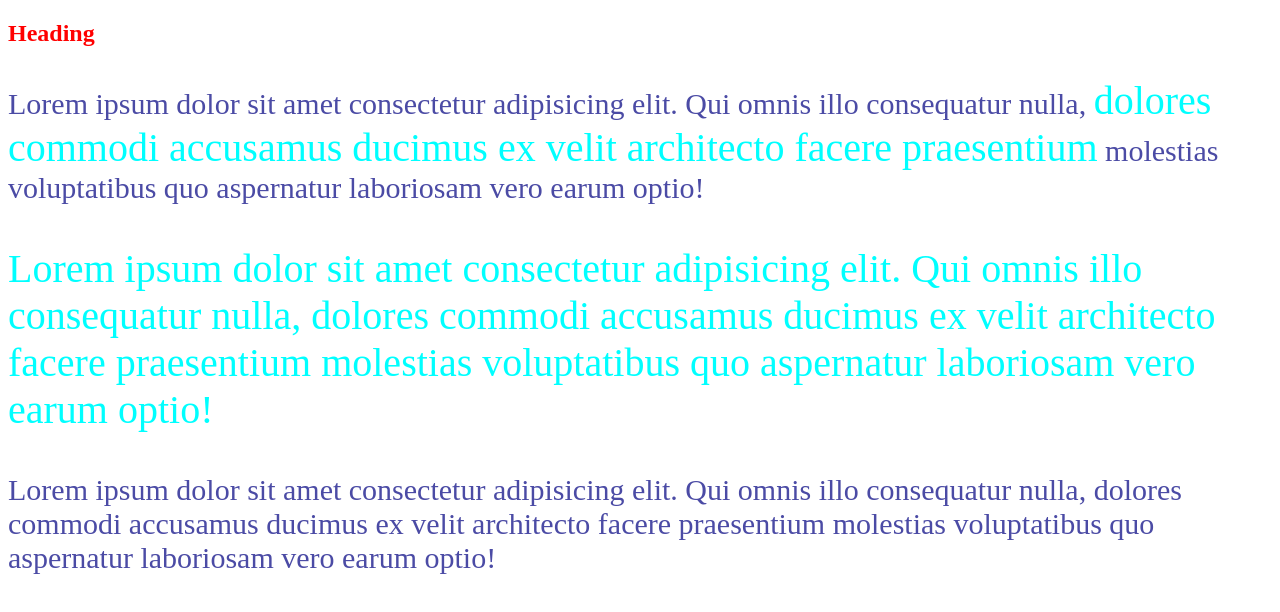
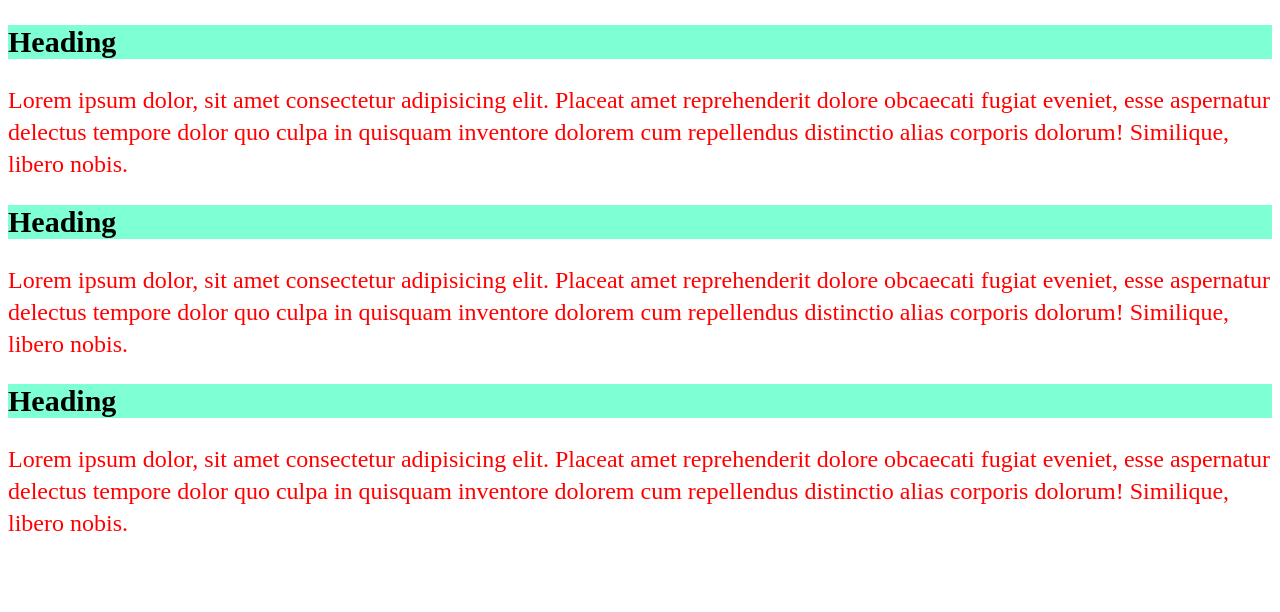
Before and after one commit to wastarot/-----, a plain HTML site: page index.html in a window 1280 px wide. Drawn offline with Linux system fonts and the light colour scheme.

Commit message:
syle.css

```diff
--- a/index.html
+++ b/index.html
@@ -4,51 +4,19 @@
     <meta charset="UTF-8" />
     <meta http-equiv="X-UA-Compatible" content="IE=edge" />
     <meta name="viewport" content="width=device-width, initial-scale=1.0" />
+    <link rel="stylesheet" href="./style.css">
     <style>
-      h2 {
-        color: red;
-      }
-      p {
-        color: rgb(75, 75, 165);
-        font-size: 30px;
-      }
-      #p2 {
-        color: aqua;
-        font-size: 40px;
-      }
-      .newTextClass {
-        color: aqua;
-        font-size: 40px;
-      }
+
     </style>
     <title>Document</title>
   </head>
-  <body>
-    <section>
-      <article>
-        <h2>Heading</h2>
-        <p>
-          Lorem ipsum dolor sit amet consectetur adipisicing elit. Qui omnis
-          illo consequatur nulla,
-          <span class="newTextClass"
-            >dolores commodi accusamus ducimus ex velit architecto facere
-            praesentium</span
-          >
-          molestias voluptatibus quo aspernatur laboriosam vero earum optio!
-        </p>
-        <p id="p2" class="newTextClass">
-          Lorem ipsum dolor sit amet consectetur adipisicing elit. Qui omnis
-          illo consequatur nulla, dolores commodi accusamus ducimus ex velit
-          architecto facere praesentium molestias voluptatibus quo aspernatur
-          laboriosam vero earum optio!
-        </p>
-        <p>
-          Lorem ipsum dolor sit amet consectetur adipisicing elit. Qui omnis
-          illo consequatur nulla, dolores commodi accusamus ducimus ex velit
-          architecto facere praesentium molestias voluptatibus quo aspernatur
-          laboriosam vero earum optio!
-        </p>
-      </article>
-    </section>
+  <article>
+    <h2>Heading</h2>
+      <p>Lorem ipsum dolor, sit amet consectetur adipisicing elit. Placeat amet reprehenderit dolore obcaecati fugiat eveniet, esse aspernatur delectus tempore dolor quo culpa in quisquam inventore dolorem cum repellendus distinctio alias corporis dolorum! Similique, libero nobis.</p>
+      <h2>Heading</h2>
+      <p>Lorem ipsum dolor, sit amet consectetur adipisicing elit. Placeat amet reprehenderit dolore obcaecati fugiat eveniet, esse aspernatur delectus tempore dolor quo culpa in quisquam inventore dolorem cum repellendus distinctio alias corporis dolorum! Similique, libero nobis.</p>
+      <h2>Heading</h2>
+      <p>Lorem ipsum dolor, sit amet consectetur adipisicing elit. Placeat amet reprehenderit dolore obcaecati fugiat eveniet, esse aspernatur delectus tempore dolor quo culpa in quisquam inventore dolorem cum repellendus distinctio alias corporis dolorum! Similique, libero nobis.</p>
+    </article>
   </body>
 </html>
--- /dev/null
+++ b/style.css
@@ -0,0 +1,10 @@
+h2 {
+  font-size: 30px;
+  background-color: aquamarine;
+}
+
+p {
+  color: red;
+  font-size: 24px;
+  line-height: 32px;
+}
```
